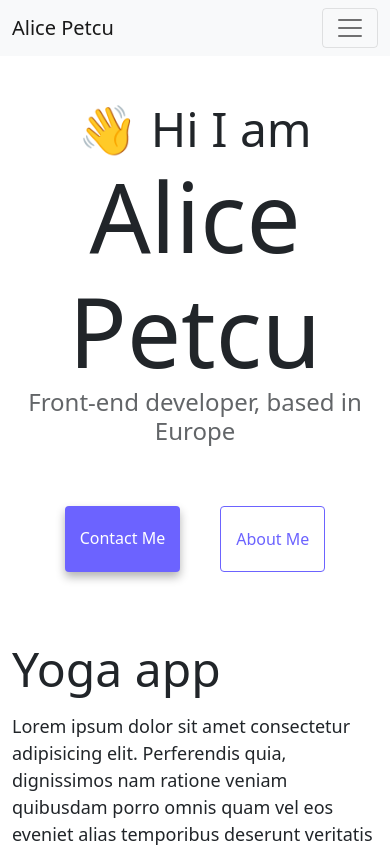
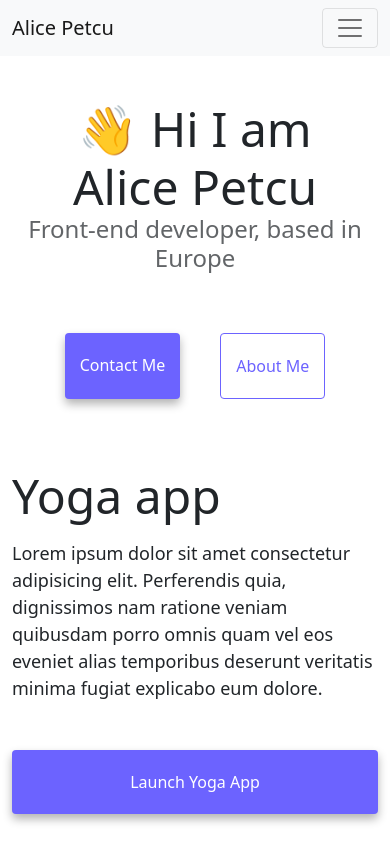
Before and after one commit to Alice131419/Advanced-Tools-homework-challenge, a website: page index.html in a window 390 px wide. Shown: the top 847 px of the page. Drawn offline with nearby package versions, Linux system fonts and the light colour scheme.

Commit message:
made page seo friendly

```diff
--- a/style.css
+++ b/style.css
@@ -3,7 +3,6 @@
   --secondary-color: #f5f2fe;
   --box-shadow: 0 5px 10px rgba(0, 0, 0, 0.3);
 }
-
 body {
   margin-top: 100px;
 }
@@ -30,6 +29,16 @@ h3 {
 p {
   font-size: 18px;
   line-height: 1.5;
+}
+@media (max-width: 576px) {
+  h1 {
+    text-align: center;
+    font-size: 48px;
+  }
+  .project-link {
+    display: block;
+    text-align: center;
+  }
 }
 
 .navigation-links {
```
